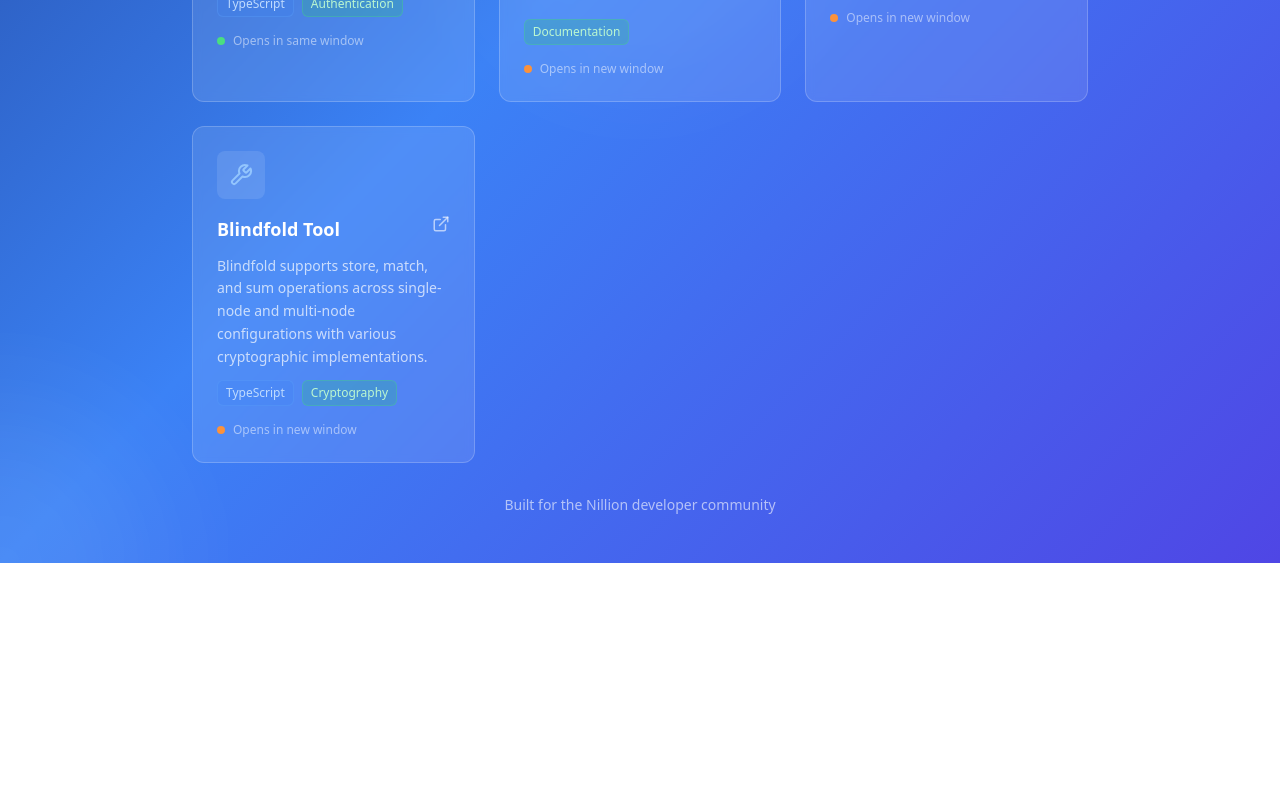
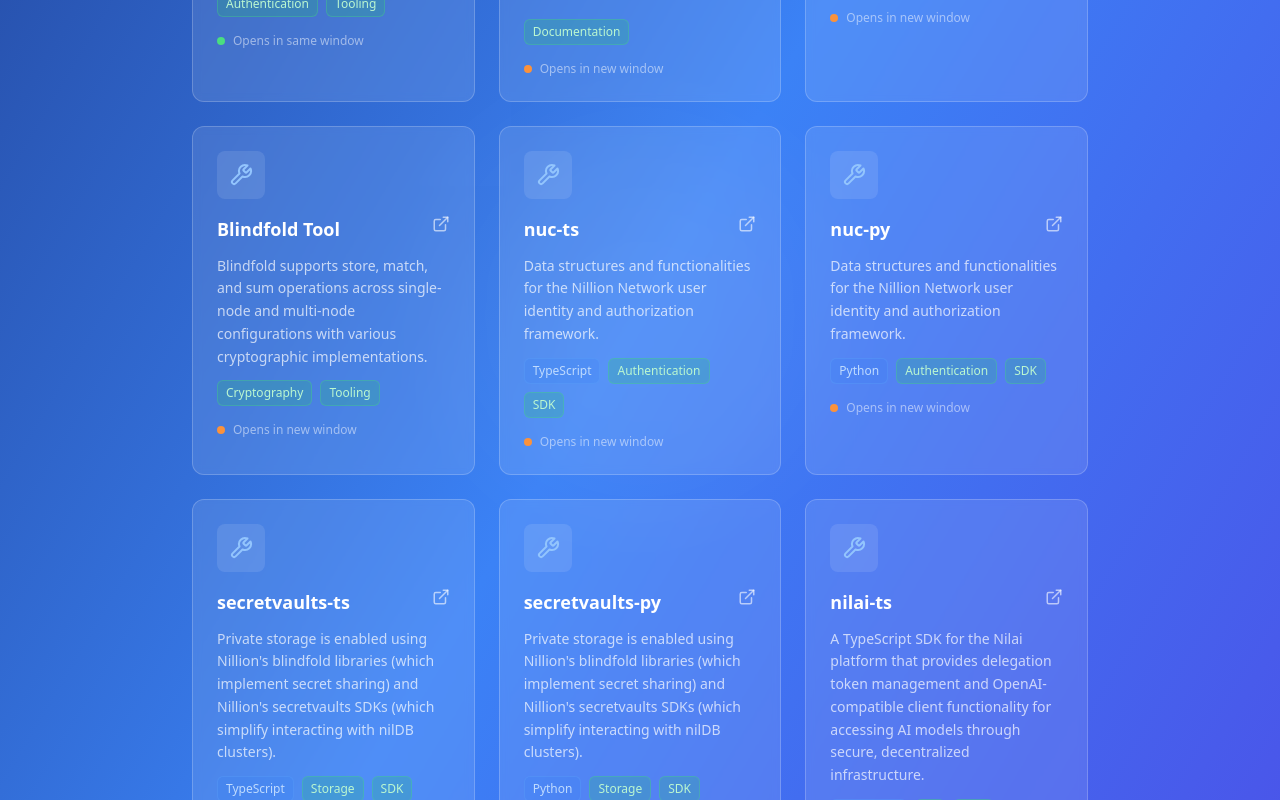
Before and after one commit to elmurci/nillion-tools, a React (Vite) app: page / in a window 1280 px wide. Shown: the part 760-1560 px from the top of the page. Before the commit the page ends 1323 px from the top, so only its background shows below. Built offline with nearby package versions, Linux system fonts and the light colour scheme.

Commit message:
feat: add filters

```diff
--- a/src/components/index.tsx
+++ b/src/components/index.tsx
@@ -16,8 +16,7 @@ const Index: React.FC = () => {
       href: '/nuc-viewer',
       isExternal: false,
       icon: 'tool' as const,
-      language: 'TypeScript',
-      areas: ['Authentication']
+      areas: ['Authentication', 'Tooling']
     },
     {
       title: 'Nillion Documentation',
@@ -33,8 +32,7 @@ const Index: React.FC = () => {
       href: 'https://nillion-storage-tools.vercel.app/',
       isExternal: true,
       icon: 'tool' as const,
-      language: 'TypeScript',
-      areas: ['Storage']
+      areas: ['Storage', 'Tooling']
     },
     {
       title: 'Blindfold Tool',
@@ -42,8 +40,61 @@ const Index: React.FC = () => {
       href: 'https://blindfold-demos.vercel.app/',
       isExternal: true,
       icon: 'tool' as const,
+      areas: ['Cryptography', 'Tooling']
+    },
+    {
+      title: 'nuc-ts',
+      description: 'Data structures and functionalities for the Nillion Network user identity and authorization framework.',
+      href: 'https://github.com/NillionNetwork/nuc-ts',
+      isExternal: true,
+      icon: 'tool' as const,
       language: 'TypeScript',
-      areas: ['Cryptography']
+      areas: ['Authentication', 'SDK']
+    },
+    {
+      title: 'nuc-py',
+      description: 'Data structures and functionalities for the Nillion Network user identity and authorization framework.',
+      href: 'https://github.com/NillionNetwork/nuc-py',
+      isExternal: true,
+      icon: 'tool' as const,
+      language: 'Python',
+      areas: ['Authentication', 'SDK']
+    },
+    {
+      title: 'secretvaults-ts',
+      description: "Private storage is enabled using Nillion's blindfold libraries (which implement secret sharing) and Nillion's secretvaults SDKs (which simplify interacting with nilDB clusters).",
+      href: 'https://github.com/NillionNetwork/secretvaults-ts',
+      isExternal: true,
+      icon: 'tool' as const,
+      language: 'TypeScript',
+      areas: ['Storage', 'SDK']
+    },
+    {
+      title: 'secretvaults-py',
+      description: "Private storage is enabled using Nillion's blindfold libraries (which implement secret sharing) and Nillion's secretvaults SDKs (which simplify interacting with nilDB clusters).",
+      href: 'https://github.com/NillionNetwork/secretvaults-py',
+      isExternal: true,
+      icon: 'tool' as const,
+      language: 'Python',
+      areas: ['Storage', 'SDK']
+    },
+    {
+      title: 'nilai-ts',
+      description: 'A TypeScript SDK for the Nilai platform that provides delegation token management and OpenAI-compatible client functionality for accessing AI models through secure, decentralized infrastructure.',
+      href: 'https://github.com/NillionNetwork/nilai-ts',
+      isExternal: true,
+      icon: 'tool' as const,
+      language: 'TypeScript',
+      areas: ['AI', 'SDK']
+    },
+    {
+      title: 'nilai-py',
+      description: "A Python SDK for the Nilai platform that provides delegation token management and OpenAI-compatible client functionality for accessing AI models through secure, decentralized infrastructure.",
+      href: 'https://github.com/NillionNetwork/nilai-py',
+      isExternal: true,
+      icon: 'tool' as const,
+      language: 'Python',
+      areas: ['AI', 'SDK']
     }
   ];
 
```
